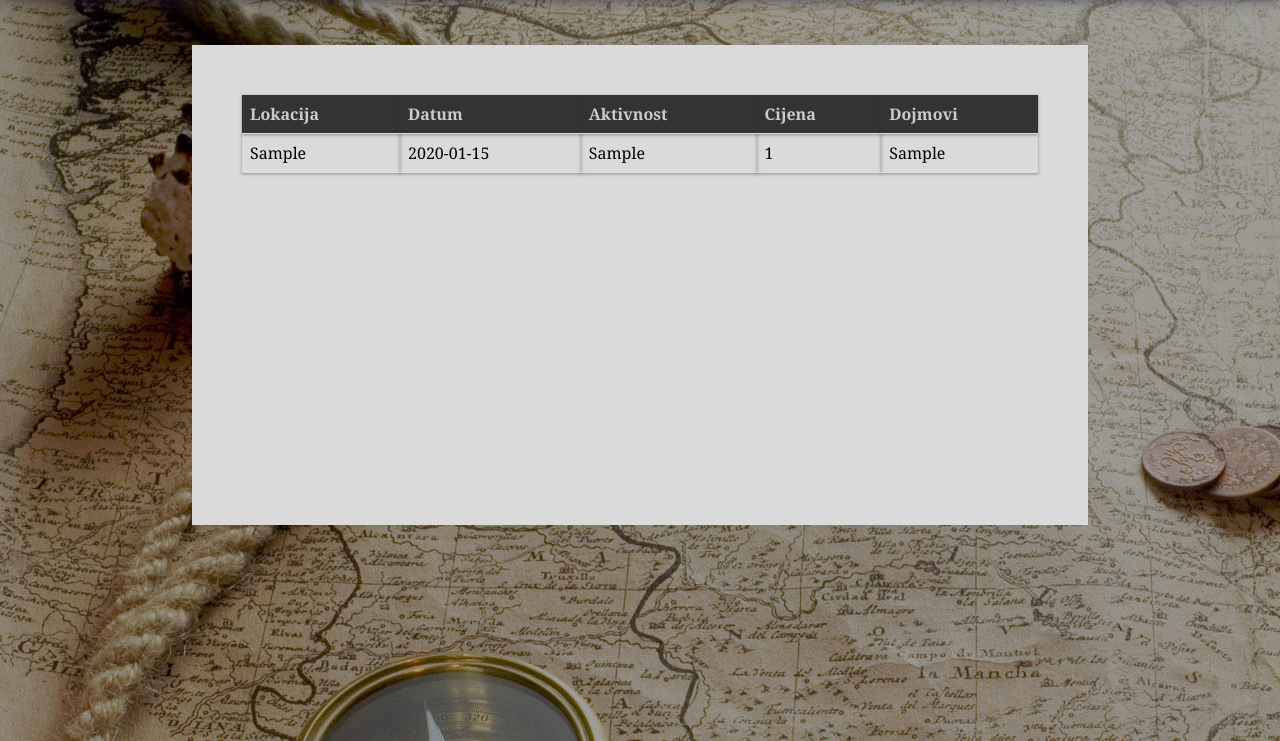
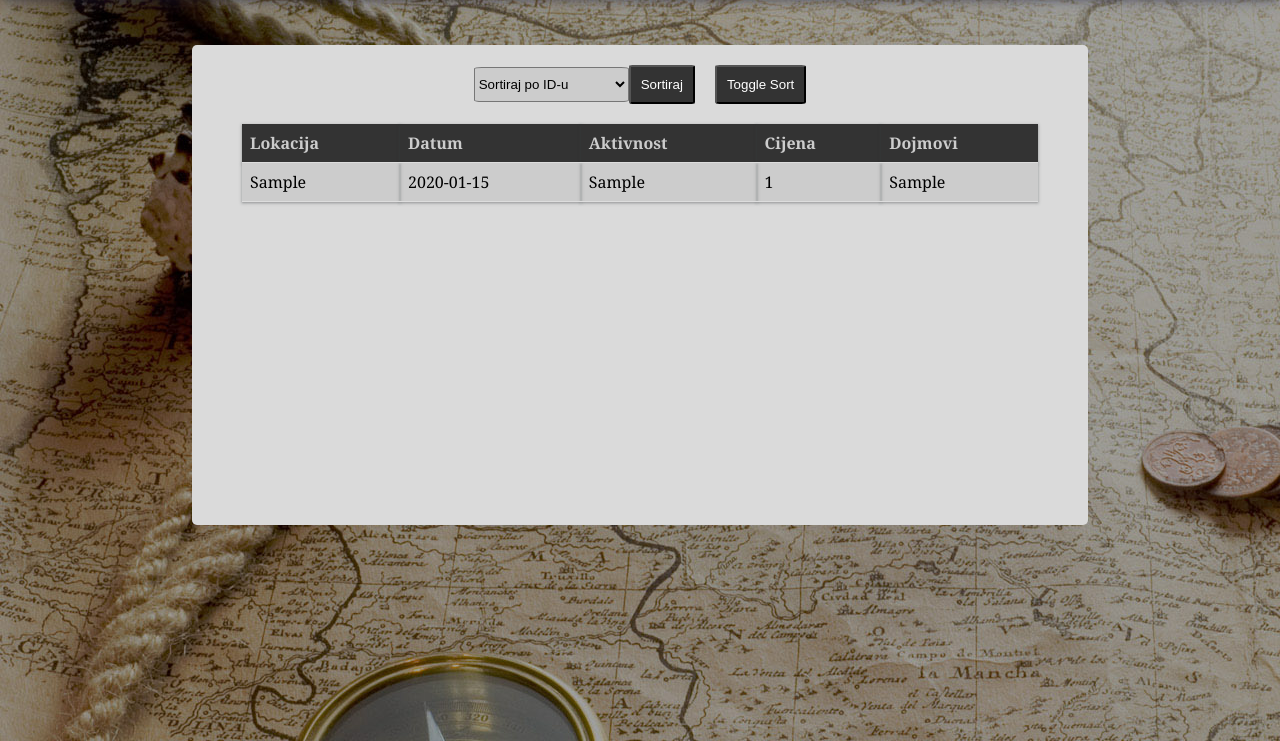
Before and after one commit to dkrnjic/Projekt-Pis, a Flask app: page / in a window 1280 px wide. Shown: the part 59-800 px from the top of the page. Run offline with Flask 3, Linux system fonts and the light colour scheme; tables that the repository leaves empty hold one stand-in row (values such as "Sample post").

Commit message:
Sortiranj
Modificiran enpoint da prima  args u vezi sortiranja.
Dodan button i toggle za odabir sortiranja, te male izmjene u fetchu

```diff
--- a/server.py
+++ b/server.py
@@ -57,9 +57,22 @@ def create_putovanje():
 # Endpoint za dohvacanje svih putovanja iz baze
 @app.route("/putovanja", methods=["GET"])
 def get_putovanja():
+    sort_by = request.args.get("sort")
+
     conn = sqlite3.connect(db_path)
     cur = conn.cursor()
-    cur.execute("SELECT * FROM Putovanje")
+
+    # Moidifciranje po sortu
+    if sort_by == "destinacija":
+        query = "SELECT * FROM Putovanje ORDER BY destinacija"
+    elif sort_by == "datum":
+        query = "SELECT * FROM Putovanje ORDER BY datum"
+    elif sort_by == "troskovi":
+        query = "SELECT * FROM Putovanje ORDER BY troskovi ASC"
+    else:
+        query = "SELECT * FROM Putovanje"
+
+    cur.execute(query)
     putovanja = cur.fetchall()
     conn.close()
 
--- a/static/css/main.css
+++ b/static/css/main.css
@@ -97,6 +97,7 @@ main{
     display: none;
     width: 100%;
     height: 100%;
+
 }
 .about-textContainer{
     width: 100%;
@@ -112,6 +113,7 @@ main{
     padding: 100px;
     width: 30%;
     background-color: #dadada;
+    border-radius: 5px;
 }
 
 /* FORMA  */
@@ -165,12 +167,13 @@ input[type="submit"]:hover {
 
 #table{
     display: block;
-    padding: 50px;
+    padding: 20px 50px 50px 50px;
     background-color: #dadada;
     min-height: 60dvh;
     min-width: 70dvw;
     max-width: 80dvw;
     overflow-y: scroll;
+    border-radius: 5px;
 
 }
 
@@ -184,6 +187,11 @@ table {
     text-align: left;
     border-bottom: 1px solid #ddd;
     box-shadow: rgba(60, 64, 67, 0.3) 0px 1px 2px 0px, rgba(60, 64, 67, 0.15) 0px 1px 3px 1px;
+
+  }
+
+  tr:nth-child(odd) {
+    background-color: #ccc;
   }
 
 
@@ -204,6 +212,7 @@ table {
     padding: 50px 50px;
     width: 60%;
     background-color: #dadada;
+    border-radius: 5px;
 }
 .btnHolder{
     display: flex;
@@ -242,3 +251,35 @@ table {
    text-align: right;
    margin-left: 10px;
 }
+
+
+/* sort table */
+
+#sortDiv{
+    width: 100%;
+    display: flex;
+    justify-content: center;
+    margin-bottom: 20px;
+    align-items: center;
+}
+
+#sortSelect{
+ background-color: #ccc;
+ border-radius: 5%;
+ height: 35px;
+}
+
+#selectButton{
+    border-radius: 5%;
+    background-color: #333;
+    color: white;
+    padding: 10px;
+}
+
+#toggleSortButton{
+    margin-left: 20px;
+    background-color: #333;
+    color: white;
+    padding: 10px;
+    border-radius: 5%;
+}
--- a/static/js/main.js
+++ b/static/js/main.js
@@ -8,8 +8,10 @@ let submit = document.getElementById('submit');
 let elementTable =  document.getElementById('element');
 let editBTN = document.getElementsByClassName('editBTN')[0];
 let deleteBTN = document.getElementsByClassName('deleteBTN')[0];
+let selectButton = document.getElementById('selectButton');
 
-getPutovanja()
+
+
 linksArray[0].addEventListener('click',()=>{
     publicId=-1;
     table.style.display= "none";
@@ -48,14 +50,17 @@ editBTN.addEventListener('click',()=>{
     table.style.display= "block";
 })
 deleteBTN.addEventListener('click',()=>{
-
-
     DeletePutovanje(publicId);
     aboutSection.style.display= "none";
     dodajUTablicu.style.display= "none";
     elementTable.style.display= "none";
     table.style.display= "block";
 })
+
+selectButton.addEventListener('click',()=>{
+    getPutovanja()
+})
+
 let publicId=-1;
 const keys = ['destinacija', 'datum', 'aktivnosti', 'troskovi', 'dojmovi'];
 
@@ -71,52 +76,83 @@ submit.addEventListener('click', (e)=>{
     }
 })
 
-async function getPutovanja(){
-    const res = await fetch('http://127.0.0.1:8000/putovanja',{
+let sortDirection = 'ASC';
+
+
+function toggleSortDirection() {
+  sortDirection = sortDirection === 'ASC' ? 'DESC' : 'ASC';
+}
+
+async function getPutovanja() {
+  const sortSelect = document.querySelector('#sortSelect');
+  const selectedOption = sortSelect ? sortSelect.value : null;
+
+  const url = new URL('http://127.0.0.1:8000/putovanja');
+  if (selectedOption) {
+    url.searchParams.set('sort', selectedOption);
+    url.searchParams.set('sort_direction', sortDirection);
+  }
+
+  const res = await fetch(url, {
     method: 'GET',
-    })
+  });
+
   if (res.ok) {
-        const result = await res.json();
+    let result = await res.json();
     const tbody = document.querySelector('#putovanja-table tbody');
     tbody.innerHTML = '';
+
+    if (sortDirection === 'ASC') {
       result.forEach(putovanje => {
+        const row = createTableRow(putovanje);
+        tbody.appendChild(row);
+        row.addEventListener('click', () => {
+            const id = putovanje.id;
+            GetPutovanjePoID2(id);
+          });
+      });
+    } else if (sortDirection === 'DESC') {
+      for (let i = result.length - 1; i >= 0; i--) {
+        const putovanje = result[i];
+        const row = createTableRow(putovanje);
+        tbody.appendChild(row);
+        row.addEventListener('click', () => {
+            const id = putovanje.id;
+            GetPutovanjePoID2(id);
+          });
+      }
+    }
+  } else {
+    console.log("nije mogao dobiti ime");
+  }
+
+}
+getPutovanja()
+
+
+function createTableRow(putovanje) {
   const row = document.createElement('tr');
-            row.style.zIndex= -10;
+  row.style.zIndex = -10;
   row.innerHTML = `
       <td>${putovanje.destinacija}</td>
       <td>${putovanje.datum}</td>
       <td>${putovanje.aktivnosti}</td>
       <td>${putovanje.troskovi}</td>
       <td>${putovanje.dojmovi}</td>
+  `;
+  return row;
+}
 
-            `;
-            /* <td class="edit-btn">edit</td>
-                <td class="delete-btn">X</td>
-            const editBtn = row.querySelector('.edit-btn');
-            editBtn.style.zIndex= 10;
-            editBtn.addEventListener('click', () => {
-                const id = putovanje.id;
-                GetPutovanjePoID(id);
-              });
-            const deleteBtn = row.querySelector('.delete-btn');
-            deleteBtn.style.zIndex= 10;
-            deleteBtn.addEventListener('click', () => {
-                const id = putovanje.id;
-                DeletePutovanje(id);
-              });
-              */
-            row.addEventListener('click',()=>{
-                const id = putovanje.id;
-                GetPutovanjePoID2(id);
-            })
 
-            tbody.appendChild(row);
-          });
+function handleToggleSort() {
+  toggleSortDirection();
+  getPutovanja();
 }
-    else{
-        console.log("nije mogao dobiti ime");
-    }
-}
+
+
+const toggleSortButton = document.querySelector('#toggleSortButton');
+toggleSortButton.addEventListener('click', handleToggleSort);
+
 
 async function PostPutovanje(){
     const putovanjeData = {};
@@ -134,13 +170,13 @@ async function PostPutovanje(){
         )
     })
     if (res.ok) {
-        alert("dodano novo putovanje")
-        window.location.href = "http://127.0.0.1:8000/"
+        alert("Putovanje uspjesno dodano!")
         }
     else{
         alert("Nes ne radi!");
     }
 }
+
 
 /* Po id GET */
 async function GetPutovanjePoID(id){
--- a/templates/index.html
+++ b/templates/index.html
@@ -42,6 +42,19 @@
       </div>
   </section>
   <section id="table">
+    <div id="sortDiv">
+      <select id="sortSelect">
+        <option value="id">Sortiraj po ID-u</option>
+        <option value="destinacija">Sortiraj po Destinaciji</option>
+        <option value="datum">Sortiraj po Datumu</option>
+        <option value="troskovi">Sortiraj po Troskovima</option>
+      </select>
+
+      <button id="selectButton">Sortiraj</button>
+      <button id="toggleSortButton">Toggle Sort</button>
+
+    </div>
+
     <table id="putovanja-table">
       <thead>
         <tr>
```
Lines whose indentation alone changed are shown as unchanged.
